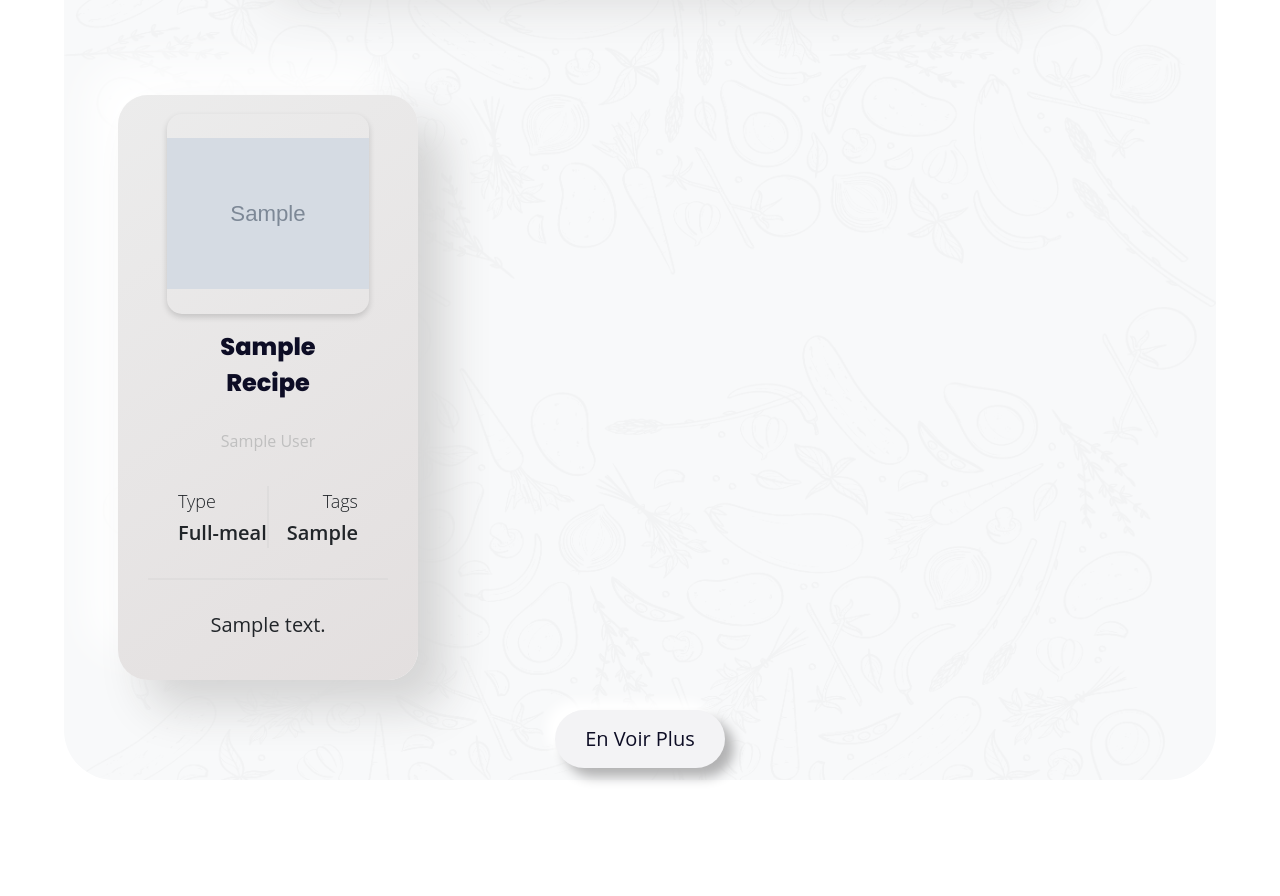
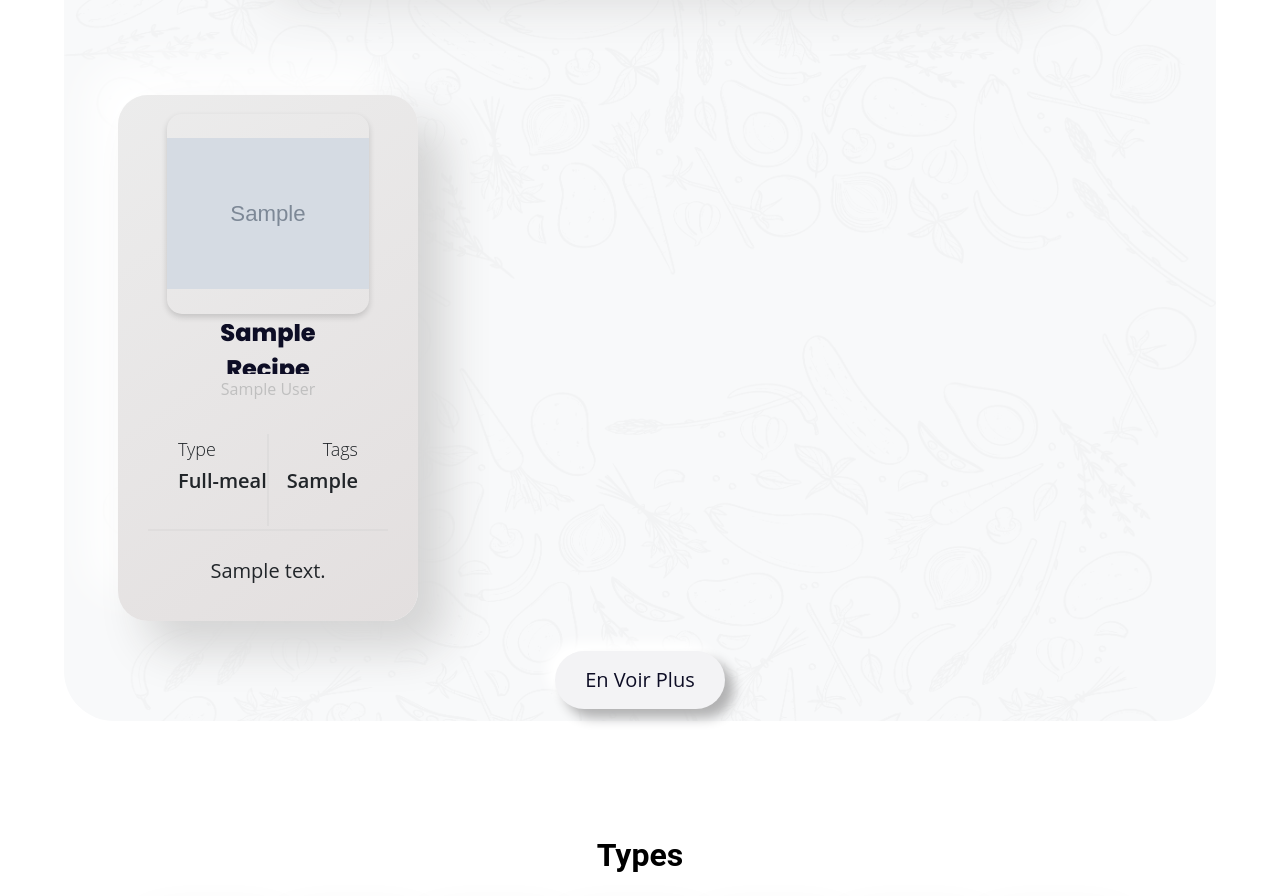
Before and after one commit to thomasfevre/recipe_nodejs_mongoDB, a Node server app: page / in a window 1280 px wide. Shown: the part 1194-2090 px from the top of the page. Run offline with Node 20, Linux system fonts and the light colour scheme; tables that the repository leaves empty hold one stand-in row (values such as "Sample post"); grey boxes marked "Sample" are stand-in pictures; some libraries are stand-ins or nearby versions; some web fonts are replaced.

Commit message:
card design update

```diff
--- a/public/css/style2.css
+++ b/public/css/style2.css
@@ -787,7 +787,9 @@
     background: linear-gradient(145deg, #ececec, #e3dfdf);
     box-shadow: 28px 28px 45px #d4d4d4, -28px -28px 45px #ffffff;
     display: flow-root;
-    padding: 0 30px 40px;
+    padding-right:30px;
+    padding-left:30px;
+    padding-bottom: 20px;
     padding-top: 0;
     margin: 30px 0 30px;
     transition: 0.8s cubic-bezier(0.22, 0.78, 0.45, 1.02);
@@ -824,7 +826,7 @@
 .dish-title .h3-title {
     text-transform: capitalize;
     padding-top: 5px;
-    padding-bottom: 5px;
+    margin-bottom: 0;
     font-family: 'Poppins', sans-serif;
     font-weight: bold;
     color: #0d0d25;
@@ -835,8 +837,11 @@
     -webkit-box-orient: vertical;
     overflow: hidden;
     font-weight: 900;
-    height:auto;
+    height:50px;
     font-size: larger;
+    display: flex;
+    justify-content: center;
+    align-items: center;
 }
 
 
@@ -882,8 +887,24 @@
 
 .dish-info {
     border-bottom: 2px solid rgb(204 204 204 / 30%);
-    margin: 30px 0 30px;
-    padding-bottom: 30px;
+    margin: 30px 0 10px;
+    padding-bottom: 3px;
+}
+
+.tags-container {
+    display: inline-grid;
+    height: 60px;
+    overflow-y: auto;
+}
+
+/* Individual tag styles */
+.tags-container b {
+    padding-bottom: 2px; /* Padding for tags */
+}
+
+/* Optional: Hide scrollbar for WebKit browsers */
+.tags-container::-webkit-scrollbar {
+    display: none; /* Hide scrollbar */
 }
 
 
@@ -894,6 +915,12 @@
 
 .dist-bottom-row ul li b {
     font-size: 30px;
+}
+
+.dist-bottom-row {
+    height:60px;
+    display:inline-flex;
+    align-items: center;
 }
 
 .dish-add-btn {
--- a/views/index.ejs
+++ b/views/index.ejs
@@ -106,9 +106,11 @@
 
                                       <li>
                                           <p>Tags</p>
+                                          <div class="tags-container">
                                             <% recipe.tags.forEach(function(tag, index) { %>
                                               <b><%= tag %></b>
                                             <% }) %>
+                                          </div>
                                       </li>
 
                                     </ul>
@@ -236,9 +238,11 @@
                                         </li>
                                         <li>
                                           <p>Tags</p>
+                                          <div class="tags-container">
                                             <% recipe.tags.forEach(function(tag, index) { %>
                                               <b><%= tag %></b>
                                             <% }) %>
+                                          </div>
                                       </li>
                                     </ul>
                                 </div>
```
Lines whose indentation alone changed are shown as unchanged.
